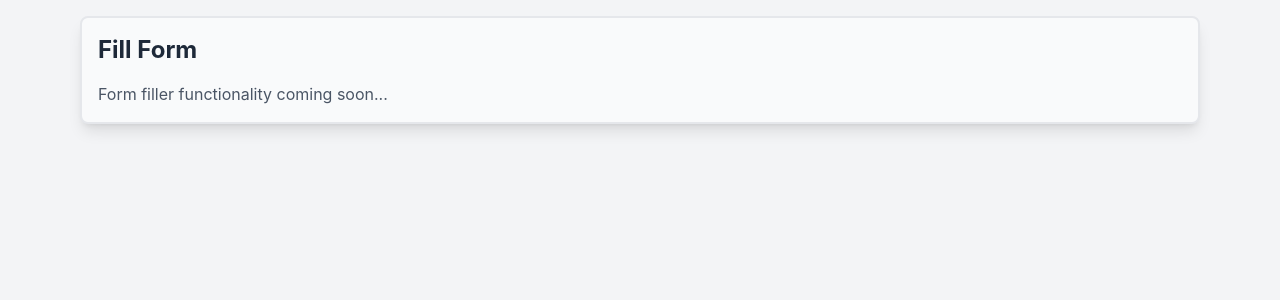
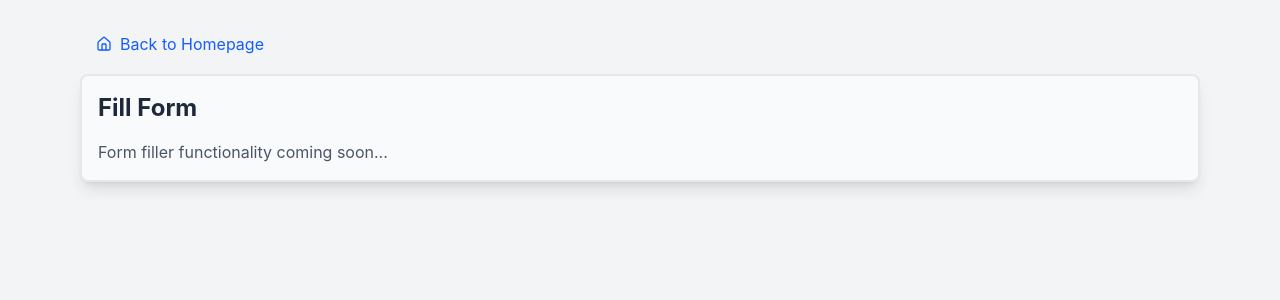
Before and after one commit to insanetim/tenthousand-test, a React (Vite) app in the folder client/: page /forms/1/fill in a window 1280 px wide. Shown: the top 300 px of the page. Built offline with nearby package versions, Linux system fonts and the light colour scheme; no server answers; what @rtk-query/graphql-request-base-query would draw is missing.

Commit message:
add back to homepage

```diff
--- /dev/null
+++ b/client/src/components/BackToHomepage.tsx
@@ -0,0 +1,22 @@
+import { Home } from "lucide-react"
+import { Link, useLocation } from "react-router"
+
+export default function BackToHomepage() {
+  const location = useLocation()
+
+  if (location.pathname === "/") {
+    return null
+  }
+
+  return (
+    <div className="p-4">
+      <Link
+        to="/"
+        className="inline-flex items-center gap-2 text-blue-600 hover:text-blue-800 transition-colors"
+      >
+        <Home size={16} />
+        Back to Homepage
+      </Link>
+    </div>
+  )
+}
--- a/client/src/layouts/DefaultLayout.tsx
+++ b/client/src/layouts/DefaultLayout.tsx
@@ -1,8 +1,10 @@
 import { Outlet } from "react-router"
+import BackToHomepage from "../components/BackToHomepage"
 
 const DefaultLayout = () => {
   return (
     <div className="max-w-6xl mx-auto p-4 min-h-screen">
+      <BackToHomepage />
       <Outlet />
     </div>
   )
```
